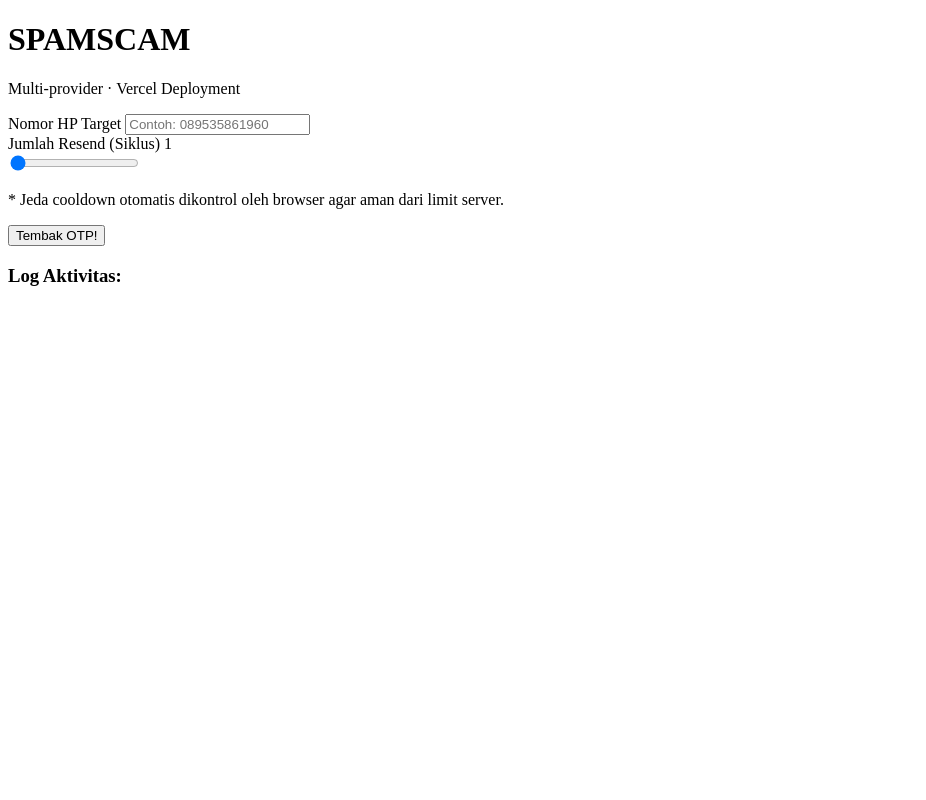
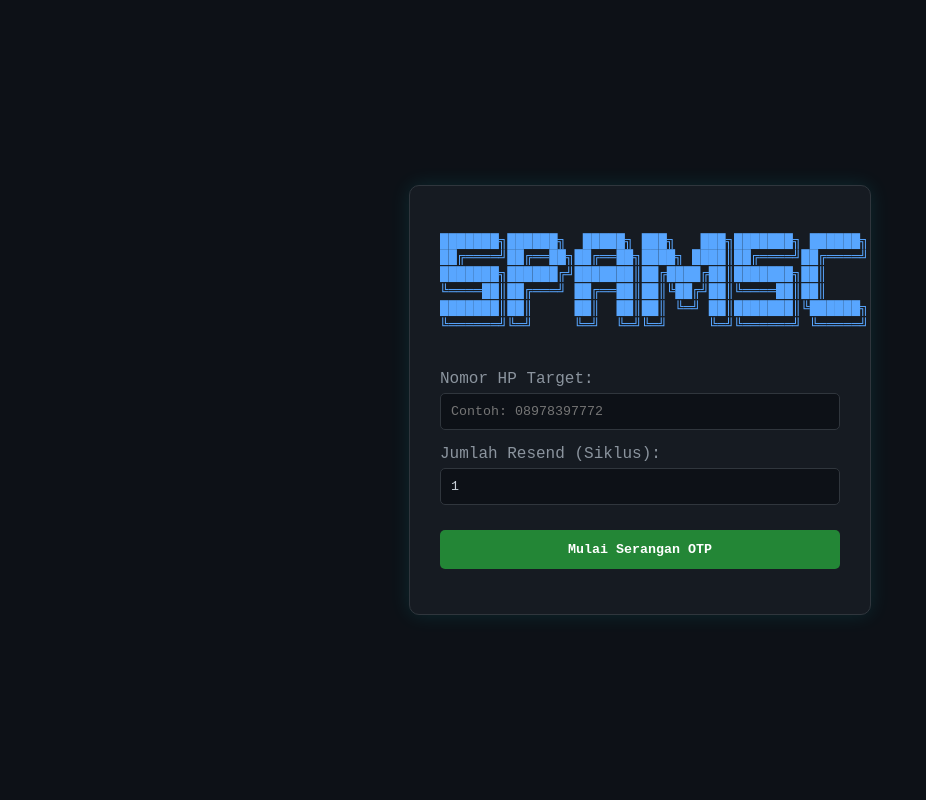
Before and after one commit to yuukinethan-afk/Yahuu, a Flask app: template templates/index.html in a window 1280 px wide. Shown: the whole page, without its empty margins (0-926 px from the left). Run offline with Flask 3, Linux system fonts and the light colour scheme; the template is opened without the code that fills it, so the values that code supplies are empty; some libraries are stand-ins or nearby versions.

Commit message:
Add files via upload

```diff
--- a/templates/index.html
+++ b/templates/index.html
@@ -3,120 +3,148 @@
 <head>
     <meta charset="UTF-8">
     <meta name="viewport" content="width=device-width, initial-scale=1.0">
-    <title>SPAMSCAM Dashboard</title>
-    <script src="https://jsdelivr.net"></script>
+    <title>SPAMSCAM Web UI</title>
+    <style>
+        body {
+            background-color: #0d1117;
+            color: #c9d1d9;
+            font-family: 'Courier New', Courier, monospace;
+            display: flex;
+            justify-content: center;
+            align-items: center;
+            height: 100vh;
+            margin: 0;
+        }
+        .container {
+            background-color: #161b22;
+            padding: 30px;
+            border-radius: 10px;
+            border: 1px solid #30363d;
+            box-shadow: 0 0 20px rgba(0, 255, 255, 0.1);
+            width: 100%;
+            max-width: 400px;
+        }
+        .banner {
+            color: #58a6ff;
+            text-align: center;
+            font-size: 14px;
+            white-space: pre;
+            line-height: 1.2;
+            margin-bottom: 20px;
+            font-weight: bold;
+        }
+        .form-group {
+            margin-bottom: 15px;
+        }
+        label {
+            display: block;
+            margin-bottom: 5px;
+            color: #8b949e;
+        }
+        input {
+            width: 100%;
+            padding: 10px;
+            background-color: #0d1117;
+            border: 1px solid #30363d;
+            color: #c9d1d9;
+            border-radius: 5px;
+            box-sizing: border-box;
+            font-family: inherit;
+        }
+        input:focus {
+            outline: none;
+            border-color: #58a6ff;
+        }
+        button {
+            width: 100%;
+            padding: 12px;
+            background-color: #238636;
+            color: white;
+            border: none;
+            border-radius: 5px;
+            cursor: pointer;
+            font-weight: bold;
+            font-family: inherit;
+            margin-top: 10px;
+        }
+        button:hover {
+            background-color: #2ea043;
+        }
+        button:disabled {
+            background-color: #484f58;
+            cursor: not-allowed;
+        }
+        #status {
+            margin-top: 15px;
+            font-size: 12px;
+            text-align: center;
+            color: #e3b341;
+        }
+    </style>
 </head>
-<body class="bg-gray-900 text-gray-100 min-h-screen flex items-center justify-center p-4">
-
-    <div class="w-full max-w-md bg-gray-800 rounded-2xl shadow-xl p-6 border border-gray-700">
-        <div class="text-center mb-6">
-            <h1 class="text-3xl font-black tracking-wider text-cyan-400">SPAMSCAM</h1>
-            <p class="text-sm text-gray-400 mt-1">Multi-provider · Vercel Deployment</p>
+<body>
+    <div class="container">
+        <!-- Teks Banner tiruan dari kode main.py kamu -->
+        <div class="banner">
+███████╗██████╗  █████╗ ███╗   ███╗███████╗ ██████╗
+██╔════╝██╔══██╗██╔══██╗████╗ ████║██╔════╝██╔════╝
+███████╗██████╔╝███████║██╔████╔██║███████╗██║
+╚════██║██╔═══╝ ██╔══██║██║╚██╔╝██║╚════██║██║
+███████║██║     ██║  ██║██║ ╚═╝ ██║███████║╚██████╗
+╚══════╝╚═╝     ╚═╝  ╚═╝╚═╝     ╚═╝╚══════╝ ╚═════╝
         </div>
 
-        <div class="space-y-5">
-            <!-- Input Nomor HP -->
-            <div>
-                <label class="block text-sm font-semibold text-gray-300 mb-2">Nomor HP Target</label>
-                <input type="text" id="phone" placeholder="Contoh: 089535861960"
-                       class="w-full px-4 py-3 bg-gray-950 border border-gray-700 rounded-xl focus:outline-none focus:border-cyan-500 text-white placeholder-gray-600 transition">
+        <form id="spamForm">
+            <div class="form-group">
+                <label>Nomor HP Target:</label>
+                <input type="text" id="noHp" placeholder="Contoh: 08978397772" required>
             </div>
-
-            <!-- Input Jumlah Resend (Range Slider) -->
-            <div>
-                <div class="flex justify-between items-center mb-2">
-                    <label class="text-sm font-semibold text-gray-300">Jumlah Resend (Siklus)</label>
-                    <span id="rangeValue" class="px-3 py-1 bg-cyan-500/20 text-cyan-400 font-bold rounded-md border border-cyan-500/30 text-sm">1</span>
+            <div class="form-group">
+                <label>Jumlah Resend (Siklus):</label>
+                <input type="number" id="jmlResend" value="1" min="1" required>
             </div>
-
-                <div class="flex items-center space-x-4">
-                    <input type="range" id="cycles" min="1" max="20" value="1"
-                           oninput="document.getElementById('rangeValue').innerText = this.value"
-                           class="w-full h-2 bg-gray-950 rounded-lg appearance-none cursor-pointer accent-cyan-400 focus:outline-none">
-                </div>
-                <p class="text-xs text-gray-500 mt-2">* Jeda cooldown otomatis dikontrol oleh browser agar aman dari limit server.</p>
-            </div>
-
-            <button id="btnSend" onclick="startSpamProcess()"
-                    class="w-full py-3 bg-cyan-500 hover:bg-cyan-600 text-gray-950 font-bold rounded-xl transition duration-200 cursor-pointer shadow-lg shadow-cyan-500/20">
-                Tembak OTP!
-            </button>
-        </div>
-
-        <!-- Log Output -->
-        <div id="logSection" class="mt-6 hidden">
-            <h3 class="text-xs font-bold uppercase tracking-wider text-gray-400 mb-2">Log Aktivitas:</h3>
-            <div id="logOutput" class="bg-gray-950 rounded-xl p-4 font-mono text-sm max-h-60 overflow-y-auto space-y-2 border border-gray-900">
-            </div>
-        </div>
+            <button type="submit" id="submitBtn">Mulai Serangan OTP</button>
+        </form>
+        <div id="status"></div>
     </div>
 
     <script>
-        const sleep = (ms) => new Promise(resolve => setTimeout(resolve, ms));
+        document.getElementById('spamForm').addEventListener('submit', async (e) => {
+            e.preventDefault(); // Mencegah halaman reload
 
-        async function startSpamProcess() {
-            const phoneInput = document.getElementById('phone');
-            const cyclesInput = document.getElementById('cycles');
-            const btnSend = document.getElementById('btnSend');
-            const logSection = document.getElementById('logSection');
-            const logOutput = document.getElementById('logOutput');
+            const noHp = document.getElementById('noHp').value;
+            const jmlResend = document.getElementById('jmlResend').value;
+            const btn = document.getElementById('submitBtn');
+            const statusDiv = document.getElementById('status');
 
-            const phone = phoneInput.value.trim();
-            const totalCycles = parseInt(cyclesInput.value) || 1;
-
-            if (!phone) {
-                alert('Masukkan nomor HP terlebih dahulu!');
-                return;
-            }
-
-            btnSend.disabled = true;
-            btnSend.className = "w-full py-3 bg-gray-600 text-gray-400 font-bold rounded-xl cursor-not-allowed";
-            logSection.classList.remove('hidden');
-            logOutput.innerHTML = "";
-
-            // Loop siklus dikontrol oleh sisi client (browser) agar Vercel API tidak timeout
-            for (let i = 1; i <= totalCycles; i++) {
-                logOutput.innerHTML += `<p class="text-cyan-400 font-bold">--- Siklus ${i}/${totalCycles} ---</p>`;
-                btnSend.innerText = `Memproses Siklus ${i}/${totalCycles}...`;
+            btn.disabled = true;
+            statusDiv.innerText = "Memproses, mohon tunggu...";
 
             try {
+                // Memanggil API backend Flask kita
                 const response = await fetch('/api/spam', {
                     method: 'POST',
                     headers: { 'Content-Type': 'application/json' },
-                        body: JSON.stringify({ phone: phone })
+                    body: JSON.stringify({ no_hp: noHp, resend: jmlResend })
                 });
 
-                    const data = await response.json();
+                const result = await response.json();
 
-                    if (data.status === 'success') {
-                        data.results.forEach(res => {
-                            const statusColor = res.status === 'OK' ? 'text-green-400' : 'text-red-400';
-                            logOutput.innerHTML += `<p class="text-gray-400">-> ${res.provider}: [<span class="${statusColor} font-bold">${res.status}</span>]</p>`;
-                        });
+                if (response.ok) {
+                    statusDiv.style.color = "#3fb950";
+                    statusDiv.innerText = "Sukses! Cek console browser untuk detail.";
+                    console.log("Hasil:", result);
                 } else {
-                        logOutput.innerHTML += `<p class="text-red-500">[!] Error: ${data.message}</p>`;
-                        break;
+                    statusDiv.style.color = "#f85149";
+                    statusDiv.innerText = "Error: " + result.pesan;
                 }
             } catch (error) {
-                    logOutput.innerHTML += `<p class="text-red-500">[!] Gagal terhubung ke Vercel Serverless.</p>`;
-                    break;
+                statusDiv.style.color = "#f85149";
+                statusDiv.innerText = "Gagal terhubung ke server.";
+            } finally {
+                btn.disabled = false;
             }
-
-                if (i < totalCycles) {
-                    const cooldownMs = 62000; // Jeda 62 detik asli sesuai script terminal Anda
-                    logOutput.innerHTML += `<p class="text-yellow-500 italic">[i] Cooldown ${cooldownMs/1000} detik sebelum siklus berikutnya...</p>`;
-                    logOutput.scrollTop = logOutput.scrollHeight;
-                    await sleep(cooldownMs);
-                }
-            }
-
-            logOutput.innerHTML += `<p class="text-green-400 font-bold mt-2">[✓] Semua siklus selesai dijalankan!</p>`;
-            logOutput.scrollTop = logOutput.scrollHeight;
-
-            btnSend.disabled = false;
-            btnSend.innerText = "Tembak OTP!";
-            btnSend.className = "w-full py-3 bg-cyan-500 hover:bg-cyan-600 text-gray-950 font-bold rounded-xl transition duration-200 cursor-pointer shadow-lg shadow-cyan-500/20";
-        }
+        });
     </script>
 </body>
 </html>
```
Lines whose indentation alone changed are shown as unchanged.
